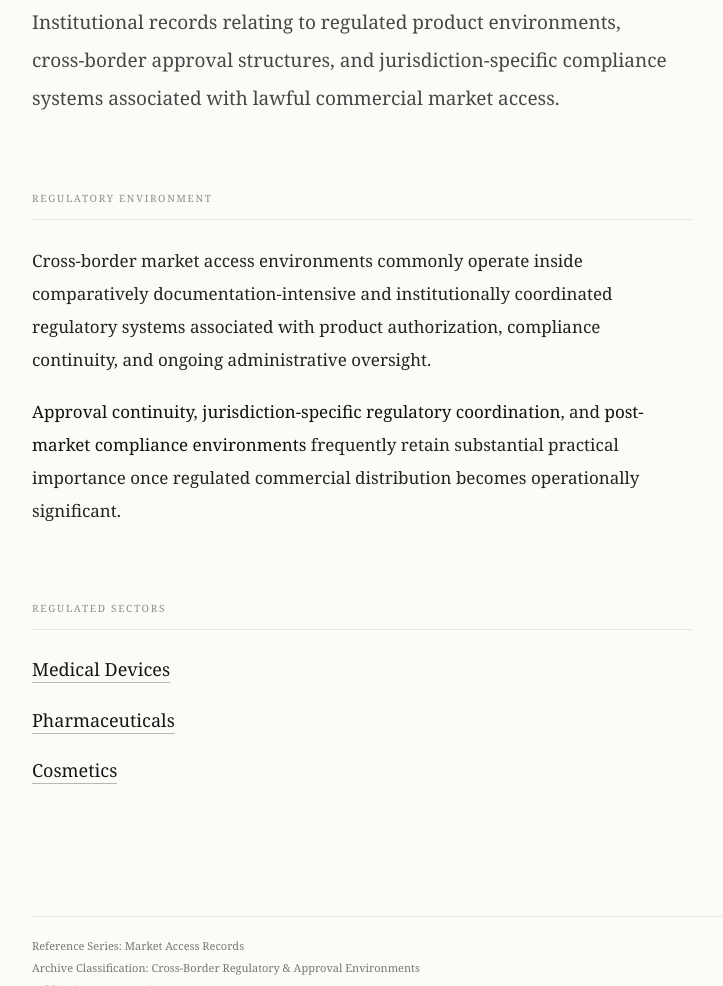
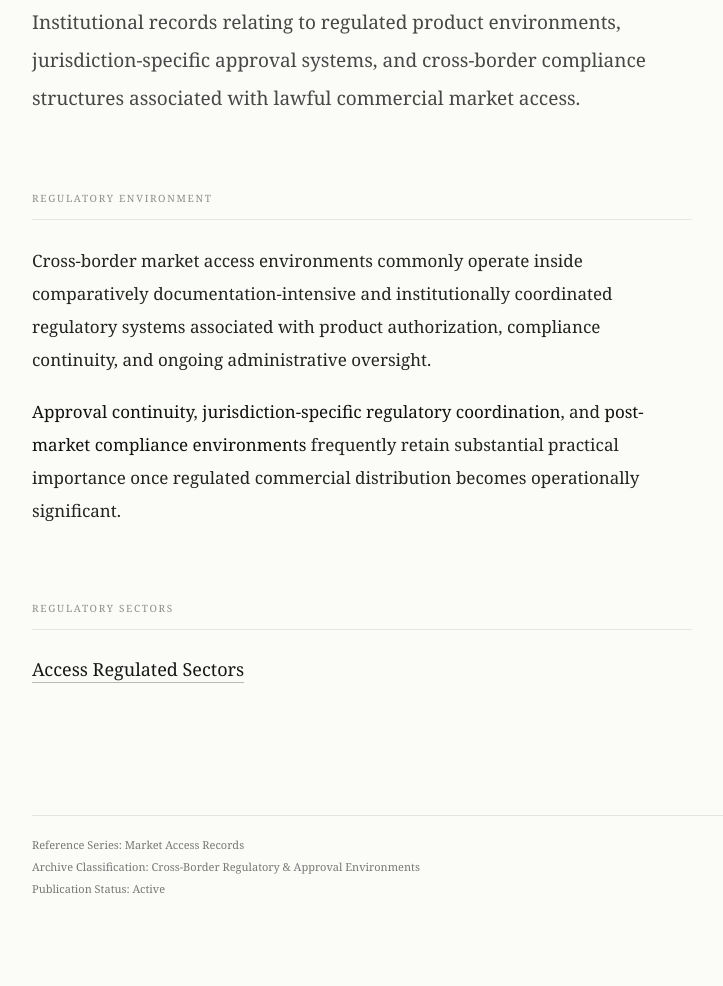
Before and after one commit to MikaelSonder/market-access-records.org, a plain HTML site: page index.html in a window 1280 px wide. Shown: the part 310-1296 px from the top of the page, without its empty margins (232-955 px from the left). Drawn offline with Linux system fonts and the light colour scheme.

Commit message:
Update index.html

```diff
--- a/index.html
+++ b/index.html
@@ -6,7 +6,7 @@
   <title>Market Access Records</title>
 
   <meta name="description"
-        content="Jurisdictional records relating to regulated product environments, cross-border approval structures, and institutional market access systems." />
+        content="Institutional records relating to regulated product environments, cross-border approval systems, and jurisdiction-specific market access structures." />
 
   <meta name="viewport" content="width=device-width, initial-scale=1.0" />
 
@@ -115,24 +115,21 @@
       color: #101010;
     }
 
-    .domains {
-      display: flex;
-      flex-direction: column;
-      gap: 20px;
-      margin-top: 4px;
-      max-width: 440px;
+    .navigation {
+      margin-top: 8px;
+      max-width: 420px;
     }
 
-    .domain a {
+    .navigation a {
       text-decoration: none;
-      color: #161616;
+      color: #171717;
       font-size: 18px;
       line-height: 1.7;
       border-bottom: 1px solid #b9b9b3;
       padding-bottom: 1px;
     }
 
-    .domain a:hover {
+    .navigation a:hover {
       border-color: #101010;
     }
 
@@ -174,7 +171,7 @@
         line-height: 1.88;
       }
 
-      .domain a {
+      .navigation a {
         font-size: 17px;
       }
 
@@ -206,7 +203,7 @@
       </h1>
 
       <div class="intro">
-        Institutional records relating to regulated product environments, cross-border approval structures, and jurisdiction-specific compliance systems associated with lawful commercial market access.
+        Institutional records relating to regulated product environments, jurisdiction-specific approval systems, and cross-border compliance structures associated with lawful commercial market access.
       </div>
 
       <section class="section">
@@ -230,30 +227,16 @@
       <section class="section">
 
         <div class="section-header">
-          Regulated Sectors
+          Regulatory Sectors
         </div>
 
         <div class="divider"></div>
 
-        <div class="domains">
+        <div class="navigation">
 
-          <div class="domain">
-            <a href="/medical-devices/">
-              Medical Devices
-            </a>
-          </div>
-
-          <div class="domain">
-            <a href="/pharmaceuticals/">
-              Pharmaceuticals
-            </a>
-          </div>
-
-          <div class="domain">
-            <a href="/cosmetics/">
-              Cosmetics
-            </a>
-          </div>
+          <a href="/regulated-sectors/">
+            Access Regulated Sectors
+          </a>
 
         </div>
 
```
